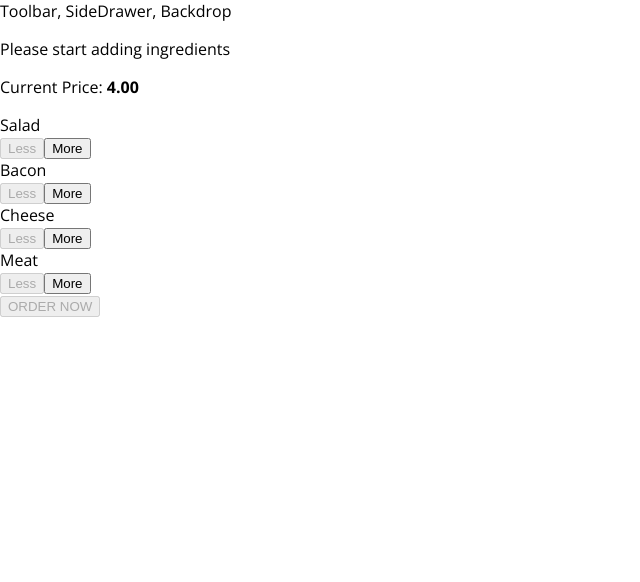
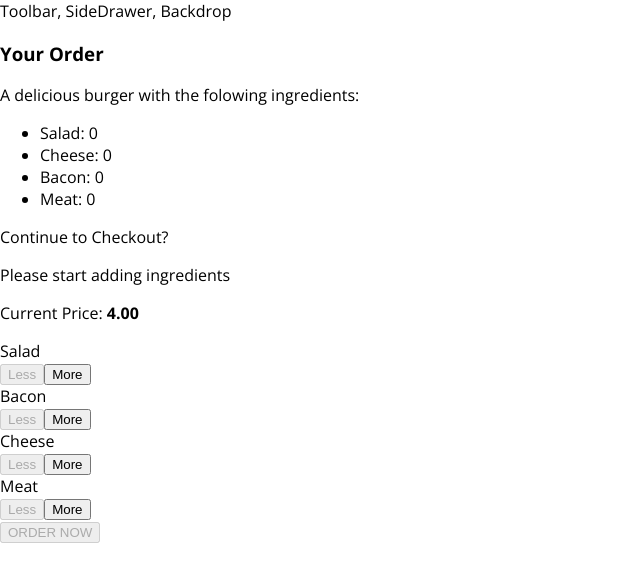
Before and after one commit to suryamanchukonda/Burger-Builder, a React app: page / in a window 1280 px wide. Shown: the top 582 px of the page, without its empty margins (0-640 px from the left). Built offline with nearby package versions, Linux system fonts and the light colour scheme.

Commit message:
Creating the Order Summary Modal

```diff
--- /dev/null
+++ b/src/components/Burger/OrderSummary/OrderSummary.js
@@ -0,0 +1,25 @@
+import React from 'react';
+import Aux from '../../../hoc/Aux';
+
+const orderSummary = (props) => {
+    const ingredientSummary = Object.keys(props.ingredients)
+        .map(igKey => {
+            return (
+                <li key={igKey}>
+                    <span style={{textTransform: 'capitalize'}}>{igKey}</span>: {props.ingredients[igKey]}
+                </li>
+            )
+        });
+    return(
+        <Aux>
+            <h3>Your Order</h3>
+            <p>A delicious burger with the folowing ingredients:</p>
+            <ul>
+                {ingredientSummary}
+            </ul>
+            <p>Continue  to Checkout?</p>
+        </Aux>
+    )
+};
+
+export default orderSummary;
--- /dev/null
+++ b/src/components/UI/Modal/Modal.css
@@ -0,0 +1,20 @@
+.Modal {
+    position: fixed;
+    z-index: 500;
+    background-color: white;
+    width: 70%;
+    border: 1px solid #ccc;
+    box-shadow: 1px 1px 1px black;
+    padding: 16px;
+    left: 15%;
+    top: 30%;
+    box-sizing: border-box;
+    transition: all 0.3s ease-out;
+}
+
+@media (min-width: 600px) {
+    .Modal {
+        width: 500px;
+        left: calc(50% - 250px);
+    }
+}
--- /dev/null
+++ b/src/components/UI/Modal/Modal.js
@@ -0,0 +1,10 @@
+import React from 'react';
+import classes from './Modal.css';
+
+const modal = (props) => (
+    <div className={classes.Modal}>
+        {props.children}
+    </div>
+);
+
+export default modal;
--- a/src/containers/BurgerBuilder/BurgerBuilder.js
+++ b/src/containers/BurgerBuilder/BurgerBuilder.js
@@ -2,7 +2,8 @@
 import Aux from '../../hoc/Aux';
 import Burger from '../../components/Burger/Burger';
 import BuildControls from '../../components/Burger/BuildControls/BuildControls';
-
+import Modal from '../../components/UI/Modal/Modal';
+import OrderSummary from '../../components/Burger/OrderSummary/OrderSummary';
 
 const INGREDIENT_PRICES = {
     salad: 0.5,
@@ -75,6 +76,9 @@
         }
         return(
             <Aux>
+                <Modal>
+                    <OrderSummary ingredients={this.state.ingredients}/>
+                </Modal>
                 <Burger ingredients={this.state.ingredients}/>
                 <BuildControls
                     ingredientAdded = {this.addIngredientHandler}
```
Also changed, not shown: src/components/UI/Backdrop/Backdrop.js (added).
